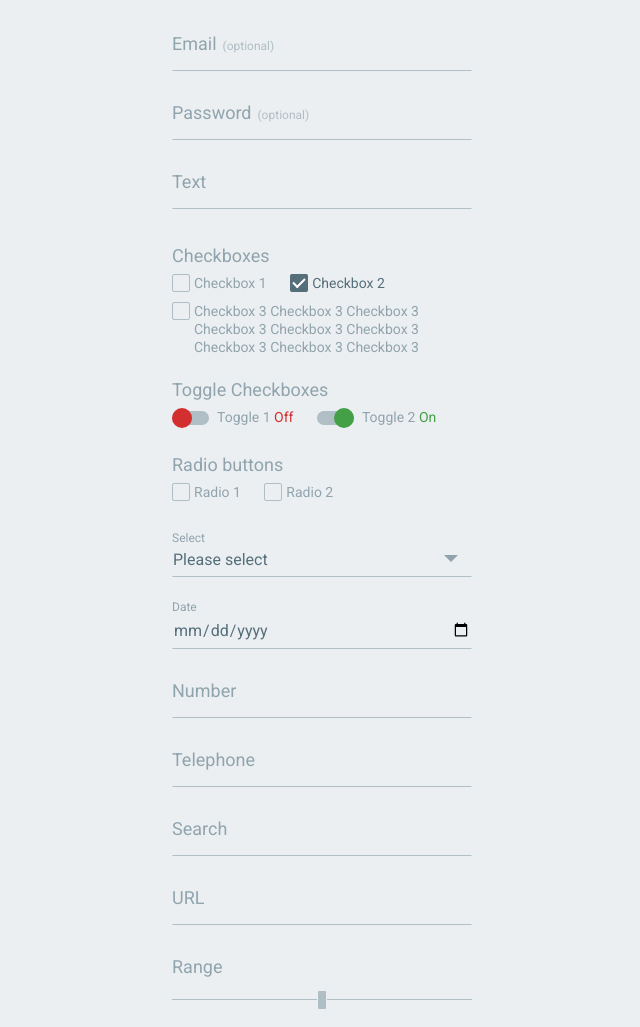
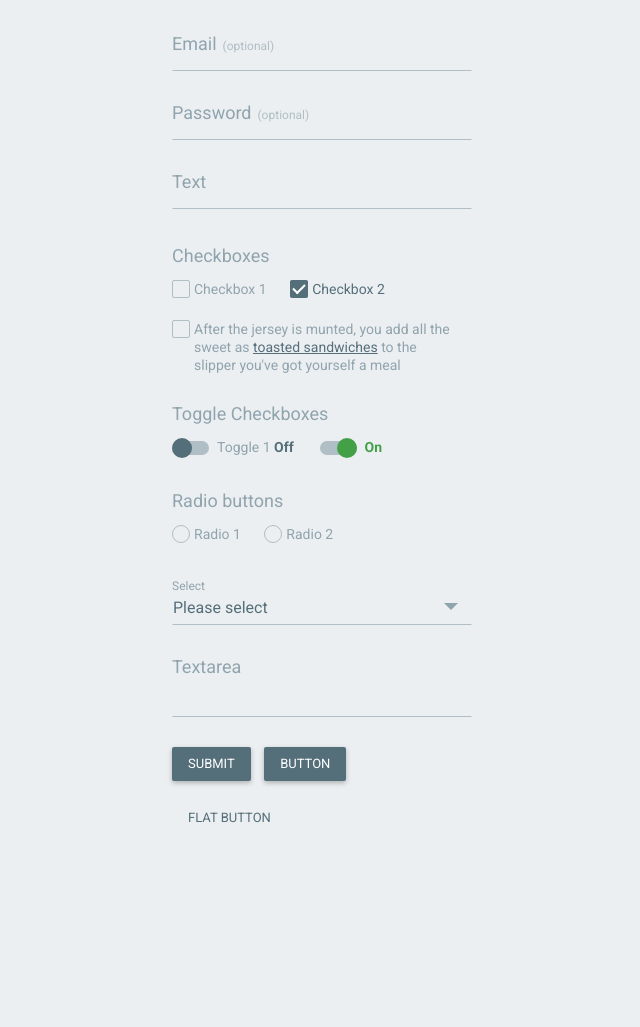
Before and after one commit to camwjw/materialform, a plain HTML site: page index.html in a window 1280 px wide. Shown: the top 1027 px of the page, without its empty margins (318-958 px from the left). After the commit the page ends 855 px from the top, so only its background shows below. Drawn offline with nearby package versions, Linux system fonts and the light colour scheme.

Commit message:
Cleared out console calls, corrected fonts and colours, added radio button styles
Removed console calls in the JS.
Changed font call to go through CSS.
Styled buttons with pseudo states.
Added rounded radio button styles.
Commented out rare cases for input fields to make it easier to see what
bit of code I’m actually working on.

```diff
--- a/assets/components/js/custom.js
+++ b/assets/components/js/custom.js
@@ -1,16 +1,13 @@
 // detects when a field is empty
 jQuery.fn.extend({
 	checkEmpty: function() {
-		console.log('check empty');
 		var $this = $(this);
 		if ($this.val() === '') {
-			console.log('empty');
 			$this
 				.addClass('empty')
 				.removeClass('notempty')
 			;
 		} else {
-			console.log('not empty');
 			$this
 				.addClass('notempty')
 				.removeClass('empty')
@@ -18,60 +15,35 @@ jQuery.fn.extend({
 		}
 	},
 	floatLabel: function() {
-		console.log('float label');
 		var $this = $(this);
 		$this.checkEmpty();
 		$this.bind("change paste keyup", function() {
-			console.log('event');
 			$this.checkEmpty();
 		});
 	}
 });
 
+// inits the isempty check
 $('input[type=text],input[type=password],input[type=email],input[type=number],input[type=tel],input[type=search],input[type=url],input[type=message],select,textarea').each(function() {
 	$(this).floatLabel();
-	console.log('init');
 });
 
-// detects when a checkbox or radio button has been selected
-
-
-
-// http://thecodeplayer.com/walkthrough/ripple-click-effect-google-material-design
-var parent, ink, d, x, y;
-$("button").click(function(e){
-	parent = $(this).parent();
-	//create .ink element if it doesn't exist
-	if(parent.find(".ink").length == 0)
-		parent.prepend("<span class='ink'></span>");
-
-	ink = parent.find(".ink");
-	//incase of quick double clicks stop the previous animation
-	ink.removeClass("animate");
-
-	//set size of .ink
-	if(!ink.height() && !ink.width())
-	{
-		//use parent's width or height whichever is larger for the diameter to make a circle which can cover the entire element.
-		d = Math.max(parent.outerWidth(), parent.outerHeight());
-		ink.css({height: d, width: d});
-	}
-
-	//get click coordinates
-	//logic = click coordinates relative to page - parent's position relative to page - half of self height/width to make it controllable from the center;
-	x = e.pageX - parent.offset().left - ink.width()/2;
-	y = e.pageY - parent.offset().top - ink.height()/2;
-
-	//set the position and add class .animate
-	ink.css({top: y+'px', left: x+'px'}).addClass("animate");
-})
+// handles the click feedback animation for buttons
+$('button').each(function(){
+	var $this = $(this);
+	$this.on('click',function(){
+		$this.removeClass('clicked');
+		$this.addClass('clicked');
+	});
+});
 
 
 // http://www.impressivewebs.com/textarea-auto-resize/
 $(function() {
 	var txt = $('#textarea'),
 		hiddenDiv = $(document.createElement('div')),
-        content = null;
+		content = null
+	;
 
 	txt.addClass('txtstuff');
 	hiddenDiv.addClass('hiddendiv common');
--- a/assets/components/sass/screen.sass
+++ b/assets/components/sass/screen.sass
@@ -1,6 +1,7 @@
 @import 'bourbon'
 @import 'reset'
 @import '../../../node_modules/sass-material-colors/sass/sass-material-colors'
+@import url(https://fonts.googleapis.com/css?family=Roboto:400,700,900,500,300)
 
 // Colours
 
@@ -9,11 +10,11 @@ $background: 		material-color('blue-grey', '50')
 $border:			material-color('blue-grey', '200')
 $error:				material-color('red', '600')
 $highlight:			material-color('orange', '800')
+$highlight2:		material-color('orange', '900')
 $label:				material-color('blue-grey', '300')
 $text:				material-color('blue-grey', '600')
 $white:				#fff
 $buttonbg:			material-color('blue-grey', '600')
-$buttonbgout:		material-color('blue-grey', '300')
 $buttontxt:			#fff
 
 // Sizings
@@ -26,6 +27,13 @@ html
 
 body
 	font: 14px/17px 'Roboto', sans-serif
+
+a
+	color: $text
+	@include transition(all 0.2s ease-in-out)
+
+	&:hover
+		color: $highlight
 
 form
 	background: material-color('blue-grey', '50')
@@ -117,6 +125,13 @@ select
 		& + label
 			color: $highlight
 
+	&:hover
+		border-bottom-color: $highlight2
+		color: $highlight2
+
+		& + label
+			color: $highlight2
+
 	&:invalid + label::after
 		border-bottom-color: $error
 
@@ -124,11 +139,13 @@ select
 // SELECT
 
 select
+	cursor: pointer
 
 	& + label:before
 		border: 7px solid transparent
 		border-top-color: $label
 		content: ''
+		cursor: pointer
 		display: block
 		right: 14px
 		position: absolute
@@ -137,6 +154,9 @@ select
 
 	&:focus + label:before
 		border-top-color: $highlight
+
+	&:hover + label:before
+		border-top-color: $highlight2
 
 	&[value] + label:before,
 	&:focus + label:before,
@@ -173,6 +193,7 @@ textarea
 
 	label:not(:first-child)
 		cursor: pointer
+		padding: 6px 0
 		position: relative
 
 		&::before
@@ -198,7 +219,7 @@ textarea
 				height: 18px
 				left: 0px
 				position: absolute
-				top: 0px
+				top: 6px
 				width: 18px
 				@include transform(scale(0))
 
@@ -210,7 +231,7 @@ textarea
 				height: 5px
 				left: 3px
 				position: absolute
-				top: 4px
+				top: 10px
 				width: 10px
 				@include transform(rotate(-90deg) scale(0))
 
@@ -243,6 +264,43 @@ textarea
 				+ span::before
 					background: $highlight
 
+		&:hover
+			+ span
+				color: $highlight2
+
+			&:checked
+				+ span::before
+					background: $highlight2
+
+.radiowrap
+	label:not(:first-child)
+		&::before
+			border-radius: 50%
+
+		span
+			&::after
+				border: 2px solid $white
+				border-radius: 50%
+				content: ''
+				height: 10px
+				left: 2px
+				top: 8px
+				width: 10px
+				@include transform(rotate(0) scale(0))
+
+	input
+		cursor: pointer
+		left: -9999px
+		position: absolute
+
+		&:checked
+			+ span
+				&::before
+					border-radius: 50%
+
+				&::after
+					@include transform(rotate(0) scale(1))
+					@include transition(all .3s ease-in-out)
 
 .togglewrap
 
@@ -259,27 +317,30 @@ textarea
 			height: 0
 			margin: 0 4px 0 0
 			position: absolute
-			top: 3px
+			top: 9px
 			width: 23px
 
 		span
 			display: inline-block
-			line-height: 18px
+			line-height: 30px
 			padding: 0 0 0 45px
 			@include transition(all .2s ease-in-out)
 
 			&::before
-				border: 10px solid material-color('red', '700')
+				border: 10px solid $text
 				border-radius: 100%
 				content: ''
 				left: 0
 				position: absolute
-				top: 0
+				top: 6px
 				@include transition(all .2s ease-in-out)
 
 			&::after
-				color: material-color('red', '700')
+				color: $text
 				content: ' Off'
+				display: inline-block
+				font-weight: bold
+				min-width: 22px
 
 		input
 			cursor: pointer
@@ -324,98 +385,138 @@ textarea
 // Version 1.0.1
 // MIT License
 
-$track-color: $border
-$thumb-color: $border
+// $track-color: $border
+// $thumb-color: $border
 
-$thumb-radius: 2px
-$thumb-height: 20px
-$thumb-width: 10px
-$thumb-border-width: 1px
-$thumb-border-color: $background
+// $thumb-radius: 2px
+// $thumb-height: 20px
+// $thumb-width: 10px
+// $thumb-border-width: 1px
+// $thumb-border-color: $background
 
-$track-height: 1px
+// $track-height: 1px
 
-$track-radius: 5px
-$contrast: 5%
+// $track-radius: 5px
+// $contrast: 5%
 
-.fieldwrap-range
-	padding-top: 24px
+// .fieldwrap-range
+// 	padding-top: 24px
 
-@mixin track()
-	cursor: pointer
-	height: $track-height
-	width: 100%
-	@include transition(all .2s ease)
+// @mixin track()
+// 	cursor: pointer
+// 	height: $track-height
+// 	width: 100%
+// 	@include transition(all .2s ease)
 
-@mixin thumb()
-	background: $thumb-color
-	border: $thumb-border-width solid $thumb-border-color
-	border-radius: $thumb-radius
-	cursor: pointer
-	height: $thumb-height
-	width: $thumb-width
+// @mixin thumb()
+// 	background: $thumb-color
+// 	border: $thumb-border-width solid $thumb-border-color
+// 	border-radius: $thumb-radius
+// 	cursor: pointer
+// 	height: $thumb-height
+// 	width: $thumb-width
 
-	&:focus
-		background: $text
+// 	&:focus
+// 		background: $text
 
-input[type=range]
-	border: none
-	padding: $fieldpadding*2 0 $fieldpadding
-	-webkit-appearance: none
+// input[type=range]
+// 	border: none
+// 	padding: $fieldpadding*2 0 $fieldpadding
+// 	-webkit-appearance: none
 
-	&::-webkit-slider-runnable-track
-		@include track()
-		background: $track-color
+// 	&::-webkit-slider-runnable-track
+// 		@include track()
+// 		background: $track-color
 
-	&::-webkit-slider-thumb
-		@include thumb()
-		margin-top: (($track-height) / 2) - ($thumb-height / 2)
-		-webkit-appearance: none
+// 	&::-webkit-slider-thumb
+// 		@include thumb()
+// 		margin-top: (($track-height) / 2) - ($thumb-height / 2)
+// 		-webkit-appearance: none
 
-	&:focus::-webkit-slider-runnable-track,
-	&:focus::-webkit-slider-thumb
-		background: $highlight
+// 	&:focus::-webkit-slider-runnable-track,
+// 	&:focus::-webkit-slider-thumb
+// 		background: $highlight
 
-	&::-moz-range-track
-		background: $track-color
-		@include track()
+// 	&::-moz-range-track
+// 		background: $track-color
+// 		@include track()
 
-	&::-moz-range-thumb
-		@include thumb()
+// 	&::-moz-range-thumb
+// 		@include thumb()
 
-	&::-ms-track
-		background: transparent
-		color: transparent
-		@include track()
+// 	&::-ms-track
+// 		background: transparent
+// 		color: transparent
+// 		@include track()
 
-	&::-ms-fill-lower,
-	&::-ms-fill-upper
-		background: $white
+// 	&::-ms-fill-lower,
+// 	&::-ms-fill-upper
+// 		background: $white
 
-	&::-ms-thumb
-		@include thumb()
+// 	&::-ms-thumb
+// 		@include thumb()
 
-	&:focus::-ms-fill-lower,
-	&:focus::-ms-fill-upper
-		background: $highlight
+// 	&:focus::-ms-fill-lower,
+// 	&:focus::-ms-fill-upper
+// 		background: $highlight
 
 // ----------------------------------------------------
 // BUTTONS
 
+// raised style is default
 input[type=submit],
 input[type=button],
 button
 	background: $buttonbg
 	border-radius: 2px
+	box-shadow: 0 2px 5px 0 rgba(0,0,0,.26)
 	color: $buttontxt
 	cursor: pointer
-	font: 14px/17px tahoma, sans-serif
-	letter-spacing: .1em
+	font: 13px/16px 'Roboto', tahoma, sans-serif
 	margin: 20px 10px 0 0
-	padding: 10px 16px
+	min-width: 40px
+	outline: none
+	padding: 9px 16px
 	position: relative
 	text-transform: uppercase
-	width: 120px
-	@include radial-gradient($buttonbg, $buttonbgout)
-	@include radial-gradient($buttonbg, $buttonbgout, $fallback: $buttonbg)
-	@include radial-gradient(circle at 50% 50%, $buttonbgout 0%, $buttonbg 1%, $buttonbg)
+	@include transition(all 0.2s ease-in-out)
+
+	// include the flat class for a less dominant button
+	&.flat
+		background: transparent
+		box-shadow: none
+		color: $buttonbg
+
+	&:hover
+		background: $highlight
+		box-shadow: 0 2px 5px 0 rgba(0,0,0,.26)
+		color: $buttontxt
+
+	&:active
+		background: $highlight2
+		color: $buttontxt
+
+	// class added by JS to give animation effect
+	&.clicked
+		&::before
+			animation: fadeIn 1s
+			background: $highlight
+			border-radius: 50%
+			content: ''
+			display: block
+			height: 100px
+			opacity: 0
+			left: calc(50% - 50px)
+			position: absolute
+			top: -32px
+			width: 100px
+			@include transform(scale(0))
+
+
+@include keyframes(fadeIn)
+	from
+		@include transform(scale(0))
+		opacity: .5
+	to
+		@include transform(scale(1.5))
+		opacity: 0
--- a/assets/js/script.js
+++ b/assets/js/script.js
@@ -1 +1 @@
-jQuery.fn.extend({checkEmpty:function(){console.log("check empty");var a=$(this);""===a.val()?(console.log("empty"),a.addClass("empty").removeClass("notempty")):(console.log("not empty"),a.addClass("notempty").removeClass("empty"))},floatLabel:function(){console.log("float label");var a=$(this);a.checkEmpty(),a.bind("change paste keyup",function(){console.log("event"),a.checkEmpty()})}}),$("input[type=text],input[type=password],input[type=email],input[type=number],input[type=tel],input[type=search],input[type=url],input[type=message],select,textarea").each(function(){$(this).floatLabel(),console.log("init")});var parent,ink,d,x,y;$("button").click(function(a){parent=$(this).parent(),0==parent.find(".ink").length&&parent.prepend("<span class='ink'></span>"),ink=parent.find(".ink"),ink.removeClass("animate"),ink.height()||ink.width()||(d=Math.max(parent.outerWidth(),parent.outerHeight()),ink.css({height:d,width:d})),x=a.pageX-parent.offset().left-ink.width()/2,y=a.pageY-parent.offset().top-ink.height()/2,ink.css({top:y+"px",left:x+"px"}).addClass("animate")}),$(function(){var a=$("#textarea"),b=$(document.createElement("div")),c=null;a.addClass("txtstuff"),b.addClass("hiddendiv common"),$("body").append(b),a.on("keyup",function(){c=$(this).val(),c=c.replace(/\n/g,"<br>"),b.html(c+'<br class="lbr">'),$(this).css("height",b.outerHeight())})});
+jQuery.fn.extend({checkEmpty:function(){var a=$(this);""===a.val()?a.addClass("empty").removeClass("notempty"):a.addClass("notempty").removeClass("empty")},floatLabel:function(){var a=$(this);a.checkEmpty(),a.bind("change paste keyup",function(){a.checkEmpty()})}}),$("input[type=text],input[type=password],input[type=email],input[type=number],input[type=tel],input[type=search],input[type=url],input[type=message],select,textarea").each(function(){$(this).floatLabel()}),$("button").each(function(){var a=$(this);a.on("click",function(){a.removeClass("clicked"),a.addClass("clicked")})}),$(function(){var a=$("#textarea"),b=$(document.createElement("div")),c=null;a.addClass("txtstuff"),b.addClass("hiddendiv common"),$("body").append(b),a.on("keyup",function(){c=$(this).val(),c=c.replace(/\n/g,"<br>"),b.html(c+'<br class="lbr">'),$(this).css("height",b.outerHeight())})});
--- a/index.html
+++ b/index.html
@@ -7,7 +7,6 @@
         <title>Material Form</title>
 
         <!-- CSS -->
-        <link href='https://fonts.googleapis.com/css?family=Roboto:400,700,900,500,300' rel='stylesheet' type='text/css'>
         <link rel="stylesheet" href="assets/css/styles.css">
 
         <!-- Viewpoint -->
@@ -46,7 +45,7 @@
                 </label>
                 <label>
                     <input type="checkbox" value="">
-                    <span>Checkbox 3 Checkbox 3 Checkbox 3 Checkbox 3 Checkbox 3 Checkbox 3 Checkbox 3 Checkbox 3 Checkbox 3</span>
+                    <span>After the jersey is munted, you add all the sweet as <a href="#">toasted sandwiches</a> to the slipper you&apos;ve got yourself a meal</span>
                 </label>
             </div>
 
@@ -54,11 +53,11 @@
                 <label>Toggle Checkboxes</label>
                 <label>
                     <input type="checkbox" value="">
-                    <span>Toggle 1</span>
+                    <span>Toggle 1 </span>
                 </label>
                 <label>
                     <input type="checkbox" value="" checked>
-                    <span>Toggle 2</span>
+                    <span></span>
                 </label>
             </div>
 
@@ -82,7 +81,7 @@
                 <label for="select">Select</label>
             </div>
 
-            <div class="fieldwrap">
+ <!--            <div class="fieldwrap">
                 <input type="date" id="date" value="">
                 <label for="date">Date</label>
             </div>
@@ -125,7 +124,7 @@
             <div class="fieldwrap">
                 <input type="time" id="time">
                 <label for="time">Time</label>
-            </div>
+            </div> -->
 
 
             <div class="fieldwrap fieldwrap-textarea">
@@ -135,6 +134,7 @@
 
             <input type="submit" value="Submit">
             <button>Button</button>
+            <button class="flat">Flat Button</button>
 
         </form>
 
```
Also changed, not shown: assets/css/styles.css, 1 other file. Lines whose indentation alone changed are shown as unchanged.
